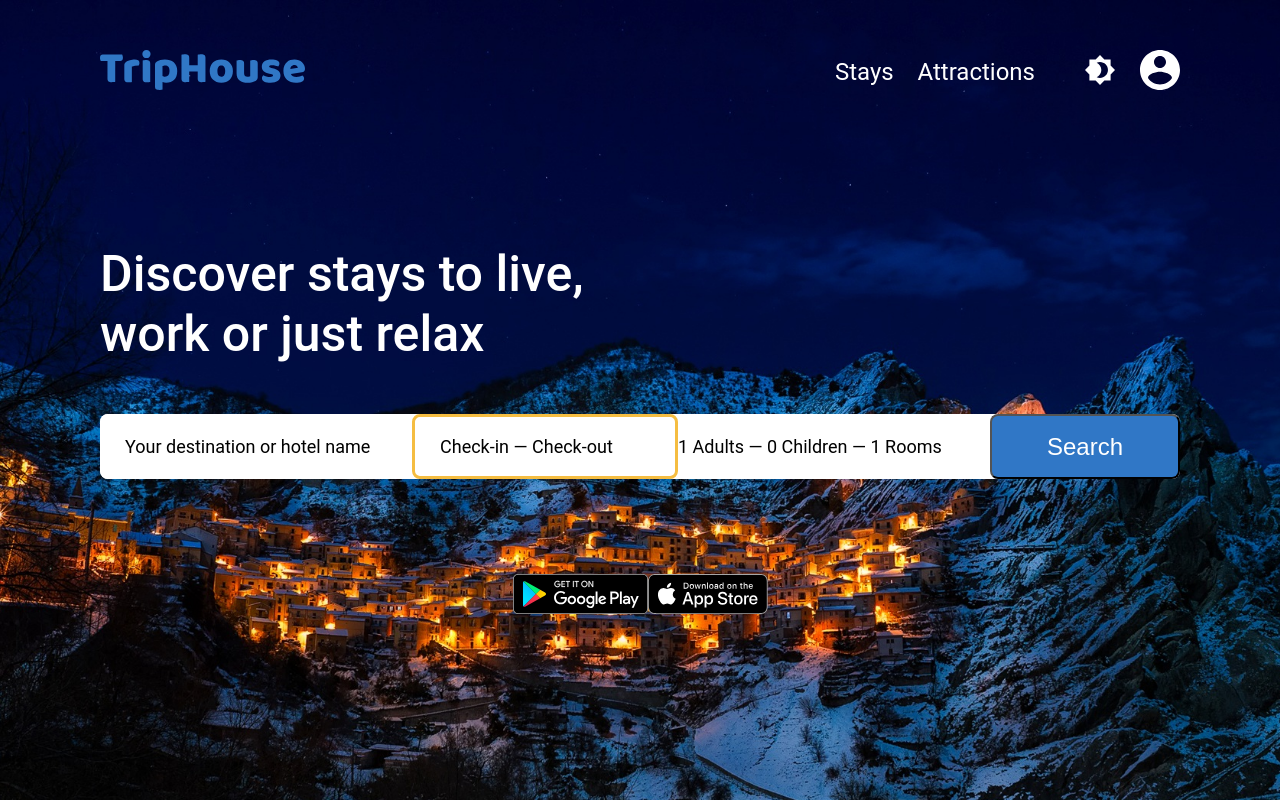
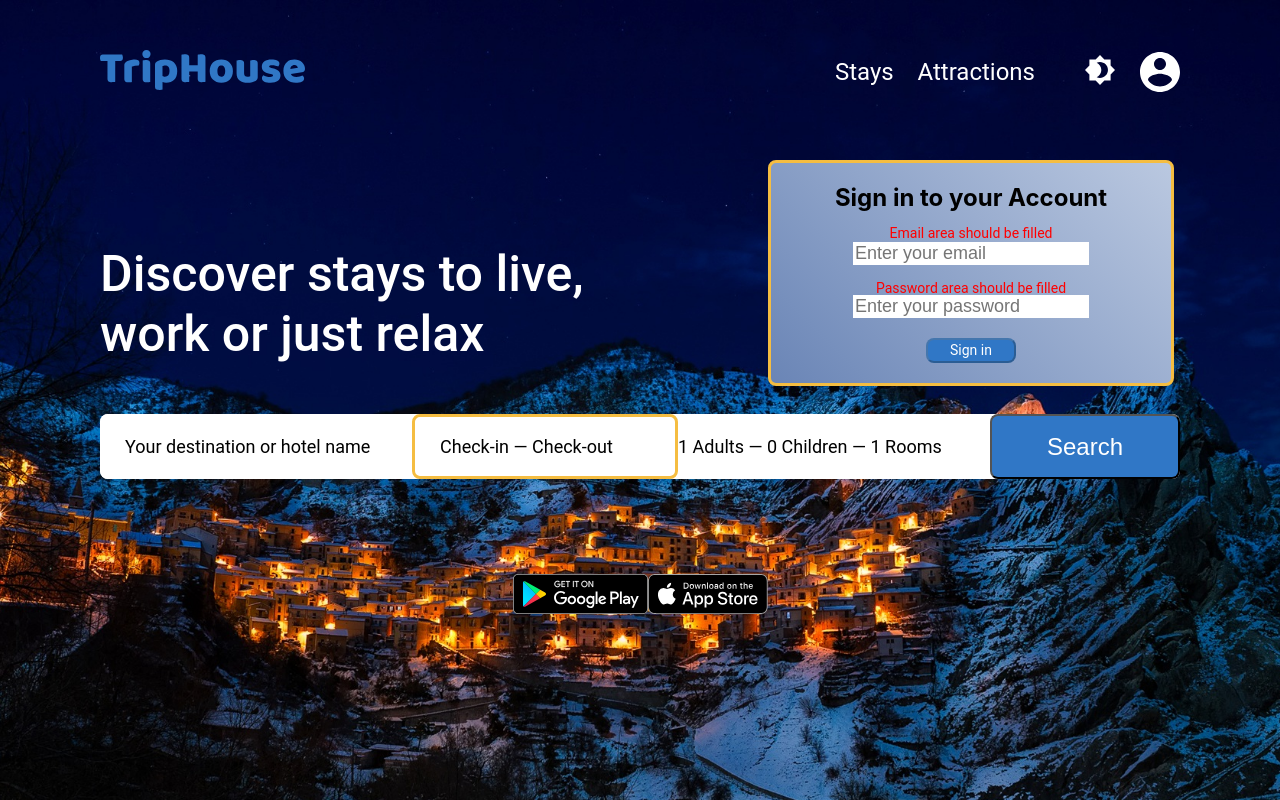
Before and after one commit to IharDorinel/if-react, a React (Create React App) app: page /signin in a window 1280 px wide. Shown: the top 800 px of the page. Built offline with nearby package versions, Linux system fonts and the light colour scheme; no server answers.

Commit message:
created authorization part

```diff
--- a/src/components/App.js
+++ b/src/components/App.js
@@ -6,6 +6,7 @@ import HomeGuest from './HomeGuest';
 import HotelCard from './HotelCard';
 import TopSection from './TopSection';
 import Footer from './Footer';
+import SignIn from './SignIn';
 
 // styles
 import '../styles/components/App.css';
@@ -17,23 +18,31 @@ import '../styles/components/TopSection.css';
 import '../styles/components/Filter.css';
 import '../styles/components/Footer.css';
 import '../styles/components/HotelCard.css';
+import '../styles/components/SignIn.css';
 
 const App = () => (
   <>
     <Router>
       <TopSection />
-      <Switch>
-        <Route exact path="/availHotels/:id">
-          <HotelCard />
-        </Route>
-      </Switch>
+      {/* <Switch> */}
+
+      <Route exact path="/availHotels/:id">
+        <HotelCard />
+      </Route>
+
       <HomeGuest />
+
       <Route exact path="/homeHotels/:id">
         <HotelCard />
       </Route>
+
+      <Route exact path="/signin">
+        <SignIn />
+      </Route>
+
+      {/* </Switch> */}
       <Footer />
     </Router>
   </>
 );
-
 export default App;
--- a/src/components/ChildAgeSelect.js
+++ b/src/components/ChildAgeSelect.js
@@ -1,10 +1,8 @@
 import React from 'react';
 
-const ChildAgeSelect = () => {
-
-  return (
-    <div>
-        <select className="select-child-age">
+const ChildAgeSelect = () => (
+  <div>
+    <select className="select-child-age">
       <option value="0">0 years old</option>
       <option value="1">1 years old</option>
       <option value="2">2 years old</option>
@@ -23,9 +21,8 @@ const ChildAgeSelect = () => {
       <option value="15">15 years old</option>
       <option value="16">16 years old</option>
       <option value="17">17 years old</option>
-        </select>
-    </div>
-  )
-}
+    </select>
+  </div>
+);
 
 export default ChildAgeSelect;
--- a/src/components/FilterQuest.js
+++ b/src/components/FilterQuest.js
@@ -3,19 +3,18 @@ import React from 'react';
 import ChildAgeSelect from './ChildAgeSelect';
 
 const FilterQuest = (props) => {
-
   const children = [];
-  for (let i = 0; i < props.childrenCount; i++) {
-    children.push(<ChildAgeSelect key={i} />)
-  };
+  for (let i = 0; i < props.childrenNumber; i++) {
+    children.push(<ChildAgeSelect key={i} />);
+  }
 
   return (
     <div>
-    <p className="filter-related-quest">What is the age of the child you are travelling with?</p>
+      <p className="filter-related-quest">What is the age of the child you are travelling with?</p>
 
-  {children}
+      {children}
     </div>
-  )
-}
+  );
+};
 
 export default FilterQuest;
--- a/src/components/HomeGuest.js
+++ b/src/components/HomeGuest.js
@@ -2,6 +2,7 @@ import React, { useState, useEffect } from 'react';
 
 // components
 import HomeGuestContent from './HomeGuestContent';
+import arrow from '../styles/booking_images/arrow.svg';
 
 const HomeGuest = () => {
   const [data, setData] = useState([]);
@@ -17,6 +18,14 @@ const HomeGuest = () => {
       <div className="homes-guests-container">
         <h1>Homes guests loves</h1>
         <div className="home-guests-gallery">
+          <div className="home-switcher">
+            <a href="#">
+              <img className="home-switcher-left switcher" src={arrow} alt="arrow" />
+            </a>
+            <a href="#">
+              <img className="home-switcher-right switcher" src={arrow} alt="arrow" />
+            </a>
+          </div>
           <HomeGuestContent props={data} />
         </div>
       </div>
--- /dev/null
+++ b/src/components/SignIn.js
@@ -0,0 +1,66 @@
+import React, { useEffect, useState } from 'react';
+
+const SignIn = ({ setSignOut, setSignInIsVisible }) => {
+  const [email, setEmail] = useState('');
+
+  const [emailError, setEmailError] = useState('Email area should be filled');
+
+  const [formValid, setFormValid] = useState(false);
+
+  const [password, setPassword] = useState('');
+
+  const [passwordError, setPasswordError] = useState('Password area should be filled');
+
+  useEffect(() => {
+    if (emailError || passwordError) {
+      setFormValid(false);
+    } else {
+      setFormValid(true);
+    }
+  }, [emailError, passwordError]);
+
+  const isSignedIn = (event) => {
+    event.preventDefault();
+    setSignInIsVisible((prev) => !prev);
+    setSignOut((prev) => !prev);
+  };
+
+  const handleEmail = (event) => {
+    setEmail(event.target.value);
+    const re = /[a-z0-9!#$%&'*+/=?^_`{|}~-]+(?:\.[a-z0-9!#$%&'*+/=?^_`{|}~-]+)*@(?:[a-z0-9](?:[a-z0-9-]*[a-z0-9])?\.)+[a-z0-9](?:[a-z0-9-]*[a-z0-9])?/;
+    if (!re.test(String(event.target.value).toLowerCase())) {
+      setEmailError('Email area should be filled');
+    } else {
+      setEmailError('');
+    }
+  };
+
+  const handlePassword = (event) => {
+    setPassword(event.target.value);
+    if (event.target.value.length < 4 || event.target.value.length > 8) {
+      setPasswordError('Password should include from 4 to 8 characters');
+      if (!event.target.value) {
+        setPasswordError('Password area should be filled');
+      }
+    } else {
+      setPasswordError('');
+    }
+  };
+
+  return (
+    <>
+      <form className="dropdownContainer">
+        <h2>Sign in to your Account</h2>
+        <div className="signInEmailError">{emailError}</div>
+        <input type="email" value={email} className="dropdownInput" placeholder="Enter your email" onChange={(e) => handleEmail(e)} required />
+        <br />
+        <div className="signInPasswordError">{passwordError}</div>
+        <input type="password" value={password} className="dropdownInput" placeholder="Enter your password" onChange={(e) => handlePassword(e)} required />
+        <br />
+        <button type="submit" className="dropdownBtn" onClick={isSignedIn} disabled={!formValid}>Sign in</button>
+      </form>
+    </>
+  );
+};
+
+export default SignIn;
--- /dev/null
+++ b/src/components/SignOut.js
@@ -0,0 +1,20 @@
+import React from 'react';
+
+const SignOut = ({ setSignOut, setSignOutIsVisible }) => {
+  const isSignedOut = (event) => {
+    event.preventDefault();
+    setSignOutIsVisible((prev) => !prev);
+    setSignOut((prev) => !prev);
+  };
+
+  return (
+    <>
+      <form className="dropdownContainer">
+        <h2>Sign out from your Account</h2>
+        <button type="submit" className="dropdownBtn" onClick={isSignedOut}>Sign out</button>
+      </form>
+    </>
+  );
+};
+
+export default SignOut;
--- a/src/components/TopSection.js
+++ b/src/components/TopSection.js
@@ -5,6 +5,8 @@ import 'react-datepicker/dist/react-datepicker.css';
 // components
 import AvailHotels from './AvailHotels';
 import Filter from './Filter';
+import SignIn from './SignIn';
+import SignOut from './SignOut';
 
 // images
 import logoVector from '../styles/booking_images/logo_vector.svg';
@@ -16,6 +18,12 @@ import kastelmeccano from '../styles/booking_images/kastelmeccano.jpg';
 
 const TopSection = () => {
   const [currentValue, setCurrentValue] = useState('');
+
+  const [signInIsVisible, setSignInIsVisible] = useState(false);
+
+  const [signOutIsVisible, setSignOutIsVisible] = useState(false);
+
+  const [signOut, setSignOut] = useState(false);
 
   const [filterIsVisible, setFilterIsVisible] = useState(false);
 
@@ -37,6 +45,8 @@ const TopSection = () => {
 
   const params = {
     search: currentValue,
+    adults: adultNumber,
+    rooms: roomNumber,
   };
 
   const url = new URL('https://fe-student-api.herokuapp.com/api/hotels');
@@ -79,6 +89,16 @@ const TopSection = () => {
     setFilterIsVisible((prev) => !prev);
   };
 
+  const showDropdown = (event) => {
+    event.preventDefault();
+    setSignInIsVisible((prev) => !prev);
+
+    if (signOut) {
+      setSignInIsVisible((prev) => !prev);
+      setSignOutIsVisible((prev) => !prev);
+    }
+  };
+
   return (
     <>
       <header className="header">
@@ -100,22 +120,35 @@ const TopSection = () => {
               </div>
               <div className="header-nav-icons">
                 <a href="/">
-                  <img src={iconNight} className="icon-night" alt="iconNight" />
+                  <img src={iconNight} className="icon-night icon" alt="iconNight" />
                 </a>
-                <a href="/">
-                  <img src={iconAccount} className="icon-account" alt="iconAccount" />
-                </a>
+
+                <img src={iconAccount} className="icon-account icon" alt="iconAccount" onClick={showDropdown} />
+                {signOut
+                  ? (
+                    <p className="dropdownSignOut">Sign out</p>
+                  )
+                  : null}
               </div>
             </nav>
             <nav className="header-nav-adapt">
               <a href="/">
                 <img src={iconNight} className="icon-night icon" alt="iconNight" />
               </a>
-              <a href="/">
-                <img src={iconAccount} className="icon-account icon" alt="iconAccount" />
-              </a>
+              <img src={iconAccount} className="icon-account icon" alt="iconAccount" />
             </nav>
           </div>
+
+          {signInIsVisible
+            ? (
+              <SignIn setSignOut={setSignOut} setSignInIsVisible={setSignInIsVisible} />
+            )
+            : null}
+          {signOutIsVisible
+            ? (
+              <SignOut setSignOut={setSignOut} setSignOutIsVisible={setSignOutIsVisible} />
+            )
+            : null}
 
           <p className="search-title">Discover stays to live, work or just relax</p>
 
--- a/src/styles/components/Filter.css
+++ b/src/styles/components/Filter.css
@@ -113,7 +113,3 @@
 .select-child-age {
     border-color: var(--primary);
 }
-
-/*.filter-hidden, .age-choice__disabled {*/
-/*    display: none;*/
-/*}*/
--- a/src/styles/components/HomeGuest.css
+++ b/src/styles/components/HomeGuest.css
@@ -22,3 +22,25 @@ h1 {
     overflow: hidden;
     position: relative;
 }
+
+.switcher {
+    height: 40px;
+    display: flex;
+    justify-content: space-between;
+    position: absolute;
+}
+
+.home-switcher-left {
+    width: 40px;
+    left: -15px;
+    top: 29%;
+    transform: rotate(
+            180deg
+    );
+}
+
+.home-switcher-right {
+    width: 2400px;
+    left: 40px;
+    top: 31%;
+}
--- /dev/null
+++ b/src/styles/components/SignIn.css
@@ -0,0 +1,53 @@
+.dropdownContainer {
+    display: flex;
+    flex-direction: column;
+    align-items: center;
+    width: 400px;
+    height: 220px;
+    border-radius: 8px;
+    border: 3px solid var(--secondary-yellow);
+    background: linear-gradient(45deg, #6a85b6, #bac8e0);
+    position: absolute;
+    top: 20%;
+    left: 60%;
+    margin: 0 auto;
+}
+
+.dropdownSignOut {
+    position: absolute;
+    color: var(--primary-white);
+    top: 12%;
+    right: 75px;
+}
+
+.dropdownSignOut:hover {
+    color: var(--secondary-yellow);
+}
+
+.dropdownInput {
+    margin-top: 10px;
+}
+
+.dropdownBtn {
+    height: 25px;
+    width: 90px;
+    font: 14px Roboto, sans-serif;
+    background-color: var(--primary);
+    color: var(--primary-white);
+    border-radius: 8px;
+    cursor: pointer;
+}
+
+.signInEmailError {
+    color: red;
+    font: 14px Roboto, sans-serif;
+    position: absolute;
+    top: 28%;
+}
+
+.signInPasswordError {
+    color: red;
+    font: 14px Roboto, sans-serif;
+    position: absolute;
+    top: 53%;
+}
--- a/src/styles/components/TopSection.css
+++ b/src/styles/components/TopSection.css
@@ -116,6 +116,10 @@ a {
     fill: var(--primary-white);
 }
 
+.icon:hover {
+    cursor: pointer;
+}
+
 .icon-night, .svg {
     width: 30px;
     height: 30px;
@@ -156,6 +160,7 @@ a {
     border-radius: 8px;
     margin: 0 auto;
     position: relative;
+    cursor: pointer;
 }
 
 .search-form label {
@@ -201,7 +206,7 @@ input {
 .check {
     max-width: 260px;
     width: 100%;
-    border: 3px solid #f5bd41;
+    border: 3px solid var(--secondary-yellow);
     border-radius: 8px;
     display: flex;
 }
@@ -279,19 +284,6 @@ input {
     padding-top: 20px;
 }
 
-/*.react-datepicker-wrapper {*/
-/*    display: inline-block;*/
-/*    padding: 0;*/
-/*    border: 0;*/
-/*    width: 43%;*/
-/*}*/
-
-/*.destination__input:not(:placeholder-shown) .datePicker*/
-/*.check:focus .datePicker {*/
-/*   !*visibility: visible;*!*/
-/*    visibility: hidden;*/
-/*}*/
-
 .header-mobile-icons {
     border: none;
     width: inherit;
```
Also changed, not shown: src/components/Filter.js (+11 -13 lines), src/styles/booking_images/arrow.svg (added).
